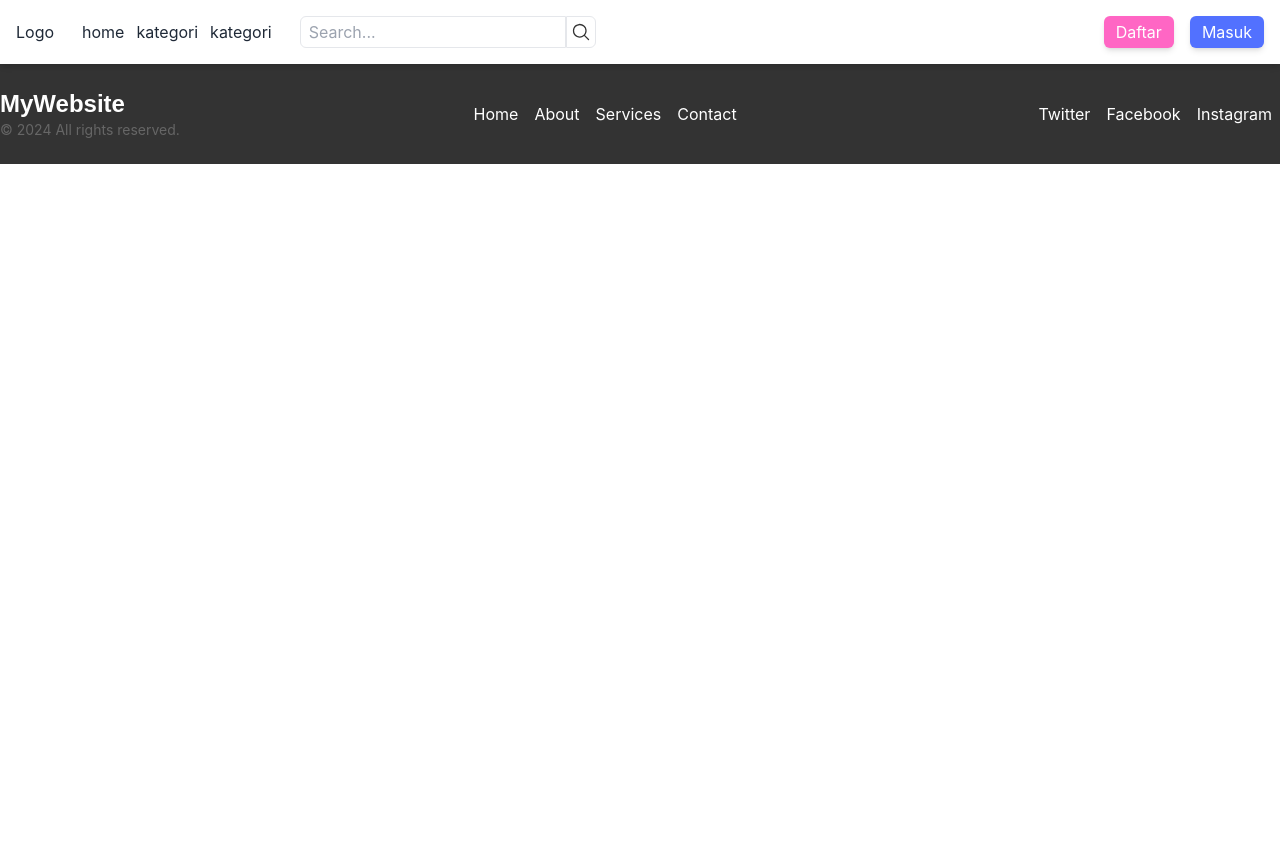
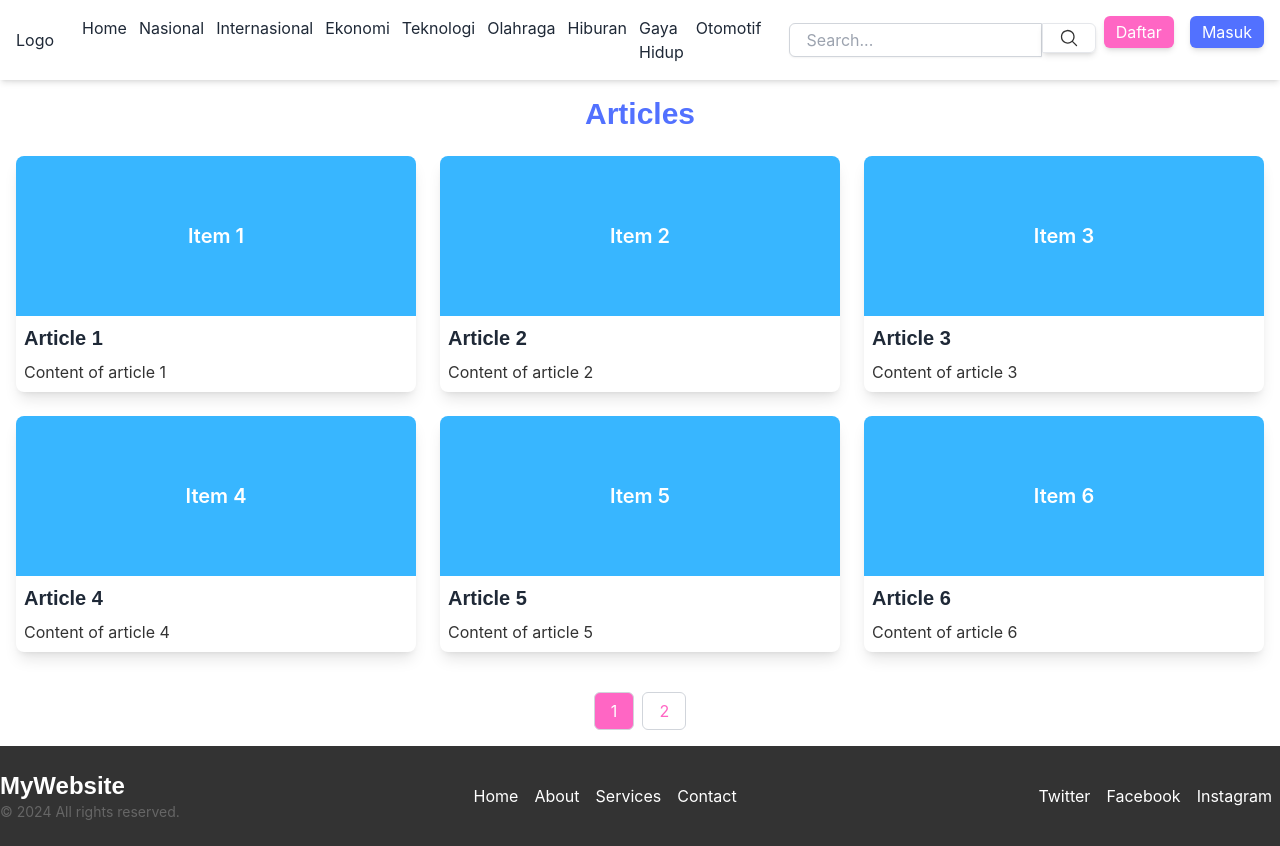
Before and after one commit to Achmad-Farid/portal-berita, a React (Vite) app: page /search in a window 1280 px wide. Before the commit the page ends 800 px from the top, so only its background shows below. Built offline with nearby package versions, Linux system fonts and the light colour scheme.

Commit message:
perbaikan style

```diff
--- a/package.json
+++ b/package.json
@@ -12,6 +12,7 @@
   "dependencies": {
     "@heroicons/react": "^2.1.5",
     "daisyui": "^4.12.10",
+    "framer-motion": "^11.5.6",
     "react": "^18.3.1",
     "react-dom": "^18.3.1",
     "react-helmet": "^6.1.0",
--- a/src/App.jsx
+++ b/src/App.jsx
@@ -5,6 +5,7 @@ import { Routes, Route } from "react-router-dom";
 import NewsDetail from "./pages/NewsDetail";
 import Login from "./pages/Login";
 import Register from "./pages/Register";
+import SearchResult from "./pages/SearchResult";
 
 export default function App() {
   return (
@@ -18,6 +19,7 @@ export default function App() {
           <Route path="/detail" element={<NewsDetail />} />
           <Route path="/login" element={<Login />} />
           <Route path="/register" element={<Register />} />
+          <Route path="/search" element={<SearchResult />} />
         </Routes>
       </main>
       <footer>
--- a/src/components/ArticleList.jsx
+++ b/src/components/ArticleList.jsx
@@ -1,5 +1,6 @@
 import React, { useState } from "react";
 import Pagination from "./Pagination";
+import { Link } from "react-router-dom";
 
 const articles = [
   { id: 1, title: "Article 1", content: "Content of article 1" },
@@ -33,13 +34,17 @@ function ArticleList() {
       <h1 className="text-3xl font-heading font-bold mb-6 text-secondary text-center">Articles</h1>
       <div className="grid grid-cols-1 sm:grid-cols-2 md:grid-cols-3 gap-6">
         {currentArticles.map((article) => (
-          <div key={article.id} className="border border-gray-300 p-6 rounded-lg shadow-lg bg-white">
-            <div className="bg-accent h-40 flex items-center justify-center text-white rounded-t-lg">
-              <h2 className="text-xl font-semibold">Item {article.id}</h2>
+          <Link to="/detail">
+            <div key={article.id} className=" rounded-lg shadow-lg bg-white">
+              <div className="bg-accent h-40 flex items-center justify-center text-white rounded-t-lg">
+                <h2 className="text-xl font-semibold">Item {article.id}</h2>
+              </div>
+              <div className="p-2">
+                <h2 className="text-xl font-heading font-semibold">{article.title}</h2>
+                <p className="mt-2 text-neutral-dark">{article.content}</p>
+              </div>
             </div>
-            <h2 className="text-xl font-heading font-semibold mt-4">{article.title}</h2>
-            <p className="mt-2 text-gray-700">{article.content}</p>
-          </div>
+          </Link>
         ))}
       </div>
       <div className="mt-6 flex justify-center">
--- /dev/null
+++ b/src/components/DropdownMenu.jsx
@@ -0,0 +1,45 @@
+import { Link } from "react-router-dom";
+
+// Sample article data for each category
+const categoryArticles = [
+  { id: 1, title: "Article 1", content: "Content of article 1" },
+  { id: 2, title: "Article 2", content: "Content of article 2" },
+  { id: 3, title: "Article 3", content: "Content of article 3" },
+  { id: 4, title: "Article 4", content: "Content of article 4" },
+  { id: 5, title: "Article 5", content: "Content of article 5" },
+  { id: 6, title: "Article 6", content: "Content of article 6" },
+  { id: 7, title: "Article 7", content: "Content of article 7" },
+  { id: 8, title: "Article 8", content: "Content of article 8" },
+  { id: 9, title: "Article 9", content: "Content of article 9" },
+];
+
+function DropdownMenu({ title, on }) {
+  const isActive = title && on;
+
+  return (
+    <div
+      className="relative"
+      onMouseEnter={() => setActiveDropdown(dropdownKey)} // Set active dropdown when mouse enters
+      onMouseLeave={() => setActiveDropdown(null)} // Reset to default when mouse leaves
+    >
+      <Link to="/" className="relative group">
+        {/* h2 will maintain hover effect when the dropdown is active */}
+        <h2 className={`cursor-pointer transition-colors duration-200 ${isActive ? "text-primary" : "hover:text-primary"}`}>{title}</h2>
+        <div className={`absolute bottom-0 left-0 h-[2px] bg-primary transition-all duration-300 ${isActive ? "w-full" : "w-0 group-hover:w-full"}`}></div>
+      </Link>
+
+      {/* Dropdown */}
+      <div className={`mt-4 w-screen fixed left-1/2 transform -translate-x-1/2 bg-transparent shadow-lg rounded z-10 overflow-hidden transition-all duration-300 ease-in-out ${isActive ? "max-h-screen slide-down" : "max-h-0 slide-up"}`}>
+        <div className="mx-auto px-96 flex justify-around bg-neutral-light">
+          {["kategori1", "kategori2", "kategori3"].map((cat, index) => (
+            <Link key={index} to={`/${cat}`} className={`p-2 rounded transition-colors duration-200 ${isActive === cat ? "bg-primary text-white" : "hover:bg-neutral-dark hover:text-white"}`}>
+              {cat.charAt(0).toUpperCase() + cat.slice(1)}
+            </Link>
+          ))}
+        </div>
+      </div>
+    </div>
+  );
+}
+
+export default DropdownMenu;
--- a/src/components/Navbar.jsx
+++ b/src/components/Navbar.jsx
@@ -1,27 +1,43 @@
-import React from "react";
+import React, { useState } from "react";
 import { MagnifyingGlassIcon } from "@heroicons/react/24/solid";
 import { Link } from "react-router-dom";
+import DropdownMenu from "./DropdownMenu";
 
 function Navbar() {
   return (
-    <>
-      <nav className="flex gap-2 bg-white justify-between container mx-auto p-4 text-base ">
+    <nav
+      className="flex gap-2 bg-white justify-between container mx-auto p-4 text-base"
+      onMouseLeave={() => setActiveDropdown(null)} // Close dropdown when mouse leaves the navbar area
+    >
       <div className="flex gap-2">
-          <h1 className="self-center cursor-pointer">Logo</h1>
+        <h1 className="self-center cursor-pointer hover:scale-105 transition-transform duration-200">Logo</h1>
         <div className="flex ml-5 gap-3 self-center">
-            <Link to="/">
-              <h2 className="cursor-pointer">home</h2>
+          <Link to="/" className="relative group">
+            <h2 className="cursor-pointer hover:text-primary transition-colors duration-200">Home</h2>
+            <div className="absolute bottom-0 left-0 w-0 h-[2px] bg-primary transition-all duration-300 group-hover:w-full"></div>
           </Link>
-            <Link to="/detail">
-              <h2 className="cursor-pointer">kategori</h2>
+          <DropdownMenu title="Nasional" />
+          <DropdownMenu title="Internasional" />
+          <DropdownMenu title="Ekonomi" />
+          <DropdownMenu title="Teknologi" />
+          <DropdownMenu title="Olahraga" />
+          <DropdownMenu title="Hiburan" />
+          <DropdownMenu title="Gaya Hidup" />
+          <DropdownMenu title="Otomotif" />
+        </div>
+        <div className="flex ml-5 items-center">
+          <div className="flex w-full">
+            <input
+              type="text"
+              placeholder="Search..."
+              className="px-4 py-1 rounded-l-md border border-gray-300 shadow-sm focus:outline-none focus:ring-2 focus:ring-accent transition-all duration-300 w-full rounded-r-none focus:border-transparent"
+            />
+            <Link to={"/search"}>
+              <button className="px-4 py-1 bg-secondary-blue text-neutral-dark rounded-r-md border border-secondary-blue shadow-md hover:bg-accent hover:text-white transition-colors duration-300 rounded-l-none focus:ring-2 focus:ring-accent focus:border-transparent">
+                <MagnifyingGlassIcon className="w-5 h-5" />
+              </button>
             </Link>
-            <h2 className="cursor-pointer">kategori</h2>
           </div>
-          <div className="flex ml-5">
-            <input type="text" placeholder="Search..." className="px-2 rounded-s-md border" />
-            <button className="bg-secondary-blue p-1 rounded-r-md border">
-              <MagnifyingGlassIcon className="h-5 w-5 text-neutral-dark" />
-            </button>
         </div>
       </div>
       <div className="flex justify-center gap-4">
@@ -33,7 +49,6 @@ function Navbar() {
         </Link>
       </div>
     </nav>
-    </>
   );
 }
 
--- a/src/main.jsx
+++ b/src/main.jsx
@@ -2,6 +2,7 @@ import { StrictMode } from "react";
 import { createRoot } from "react-dom/client";
 import App from "./App.jsx";
 import "./index.css";
+import "./style.css";
 import { BrowserRouter } from "react-router-dom";
 
 createRoot(document.getElementById("root")).render(
--- a/src/pages/Login.jsx
+++ b/src/pages/Login.jsx
@@ -4,24 +4,30 @@ function Login() {
   return (
     <div className="flex items-center justify-center min-h-screen bg-neutral-light">
       <div className="w-full max-w-md p-8 bg-white shadow-lg rounded-lg">
-        <h1 className="text-3xl font-heading text-secondary mb-6">Login</h1>
+        <h1 className="text-3xl font-heading text-primary mb-6 text-center">Login</h1>
         <form className="space-y-4">
           <div>
-            <label htmlFor="email" className="block text-neutral-dark font-semibold">
+            <label htmlFor="email" className="block text-sm font-body text-secondary mb-2">
               Email
             </label>
-            <input type="email" id="email" placeholder="Enter your email" className="mt-1 block w-full px-3 py-2 border border-gray-300 rounded-md shadow-sm focus:outline-none focus:ring-1 focus:ring-accent" />
+            <input type="email" id="email" name="email" className="w-full px-4 py-2 border rounded-md text-body text-primary border-gray-300 focus:outline-none focus:ring-2 focus:ring-primary" placeholder="Enter your password" />
           </div>
           <div>
-            <label htmlFor="password" className="block text-neutral-dark font-semibold">
+            <label htmlFor="password" className="block text-sm font-body text-secondary mb-2">
               Password
             </label>
-            <input type="password" id="password" placeholder="Enter your password" className="mt-1 block w-full px-3 py-2 border border-gray-300 rounded-md shadow-sm focus:outline-none focus:ring-1 focus:ring-accent" />
+            <input type="password" id="password" name="password" className="w-full px-4 py-2 border rounded-md text-body text-primary border-gray-300 focus:outline-none focus:ring-2 focus:ring-primary" placeholder="Enter your password" />
           </div>
           <button type="submit" className="w-full bg-primary hover:bg-accent text-white font-bold py-2 px-4 rounded focus:outline-none focus:ring-2 focus:ring-accent">
             Login
           </button>
         </form>
+        <p className="text-center text-sm text-secondary mt-4">
+          Doesnt have an account?{" "}
+          <a href="/register" className="text-primary hover:underline">
+            register here
+          </a>
+        </p>
       </div>
     </div>
   );
--- /dev/null
+++ b/src/pages/SearchResult.jsx
@@ -0,0 +1,12 @@
+import React from "react";
+import ArticleList from "../components/ArticleList";
+
+function SearchResult() {
+  return (
+    <div>
+      <ArticleList></ArticleList>
+    </div>
+  );
+}
+
+export default SearchResult;
--- /dev/null
+++ b/src/style.css
@@ -0,0 +1,32 @@
+/* Animasi Slide In dari kanan ke tengah */
+@keyframes slideIn {
+  from {
+    transform: translateX(100%);
+    opacity: 0;
+  }
+  to {
+    transform: translateX(0);
+    opacity: 1;
+  }
+}
+
+/* Animasi Slide Out kembali ke kanan */
+@keyframes slideOut {
+  from {
+    transform: translateX(0);
+    opacity: 1;
+  }
+  to {
+    transform: translateX(100%);
+    opacity: 0;
+  }
+}
+
+/* Terapkan animasi */
+.slide-in {
+  animation: slideIn 0.3s forwards;
+}
+
+.slide-out {
+  animation: slideOut 0.3s forwards;
+}
```
Also changed, not shown: 1 other file (tests, documents, lock files or other folders). Lines whose indentation alone changed are shown as unchanged.
